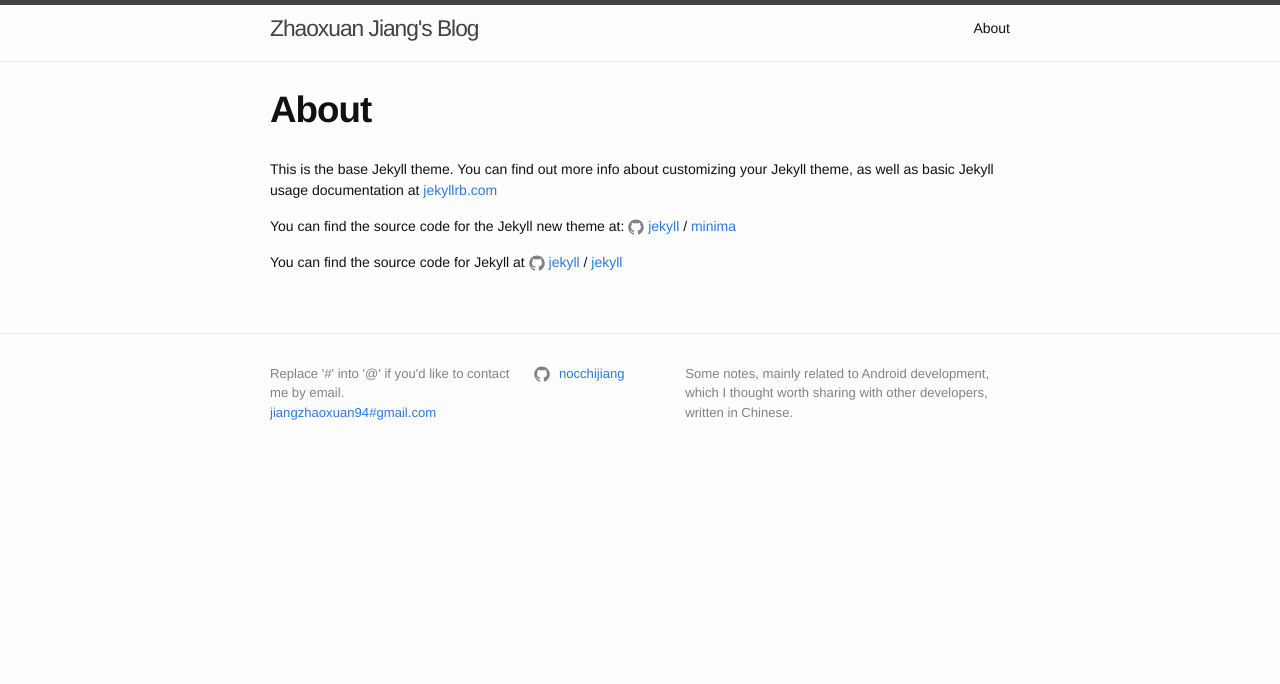
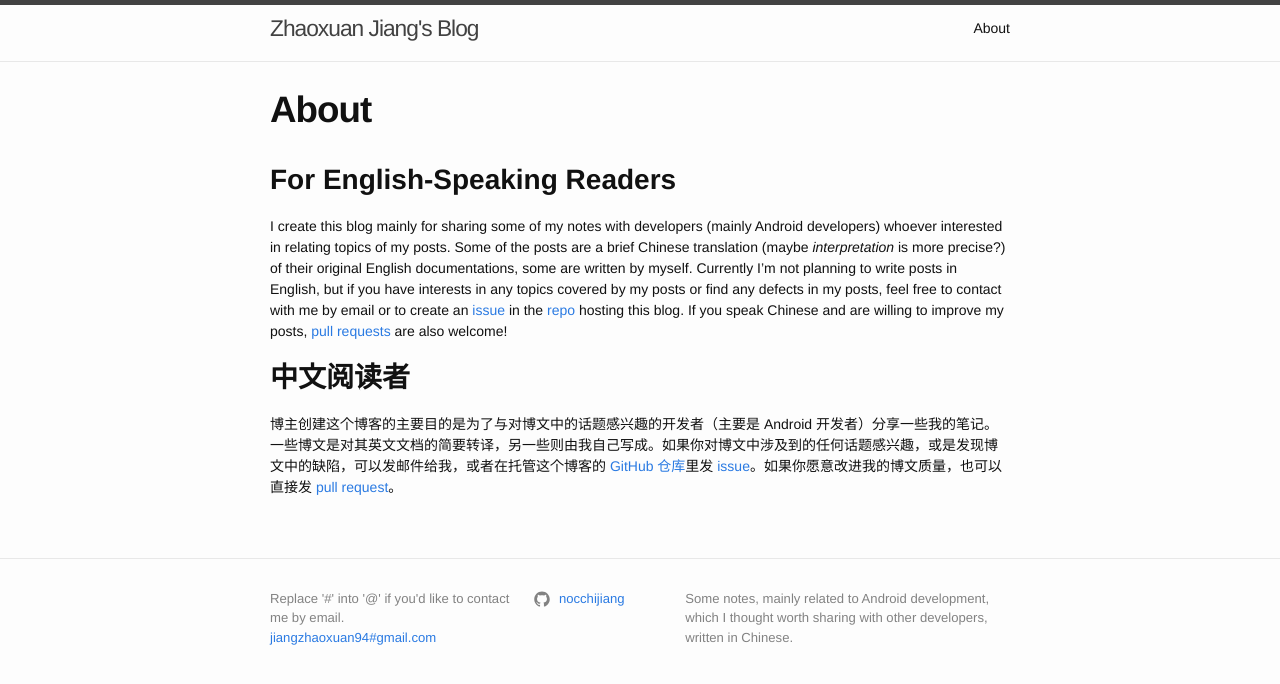
Before and after one commit to nocchijiang/nocchijiang.github.io, a Jekyll site: the page built from about.md, in a window 1280 px wide. Shown: the top 684 px of the page. Built offline with Jekyll 4.4.1, drawn with Linux system fonts in a browser that asks for light colours.

Commit message:
Updated about page

```diff
--- a/about.md
+++ b/about.md
@@ -4,12 +4,8 @@ title: About
 permalink: /about/
 ---
 
-This is the base Jekyll theme. You can find out more info about customizing your Jekyll theme, as well as basic Jekyll usage documentation at [jekyllrb.com](https://jekyllrb.com/)
+## For English-Speaking Readers
+I create this blog mainly for sharing some of my notes with developers (mainly Android developers) whoever interested in relating topics of my posts. Some of the posts are a brief Chinese translation (maybe *interpretation* is more precise?) of their original English documentations, some are written by myself. Currently I'm not planning to write posts in English, but if you have interests in any topics covered by my posts or find any defects in my posts, feel free to contact with me by email or to create an [issue](https://github.com/nocchijiang/nocchijiang.github.io/issues) in the [repo](https://github.com/nocchijiang/nocchijiang.github.io) hosting this blog. If you speak Chinese and are willing to improve my posts, [pull requests](https://github.com/nocchijiang/nocchijiang.github.io/pulls) are also welcome!
 
-You can find the source code for the Jekyll new theme at:
-{% include icon-github.html username="jekyll" %} /
-[minima](https://github.com/jekyll/minima)
-
-You can find the source code for Jekyll at
-{% include icon-github.html username="jekyll" %} /
-[jekyll](https://github.com/jekyll/jekyll)
+## 中文阅读者
+博主创建这个博客的主要目的是为了与对博文中的话题感兴趣的开发者（主要是 Android 开发者）分享一些我的笔记。一些博文是对其英文文档的简要转译，另一些则由我自己写成。如果你对博文中涉及到的任何话题感兴趣，或是发现博文中的缺陷，可以发邮件给我，或者在托管这个博客的 [GitHub 仓库](https://github.com/nocchijiang/nocchijiang.github.io)里发 [issue](https://github.com/nocchijiang/nocchijiang.github.io/issues)。如果你愿意改进我的博文质量，也可以直接发 [pull request](https://github.com/nocchijiang/nocchijiang.github.io/pulls)。
```
